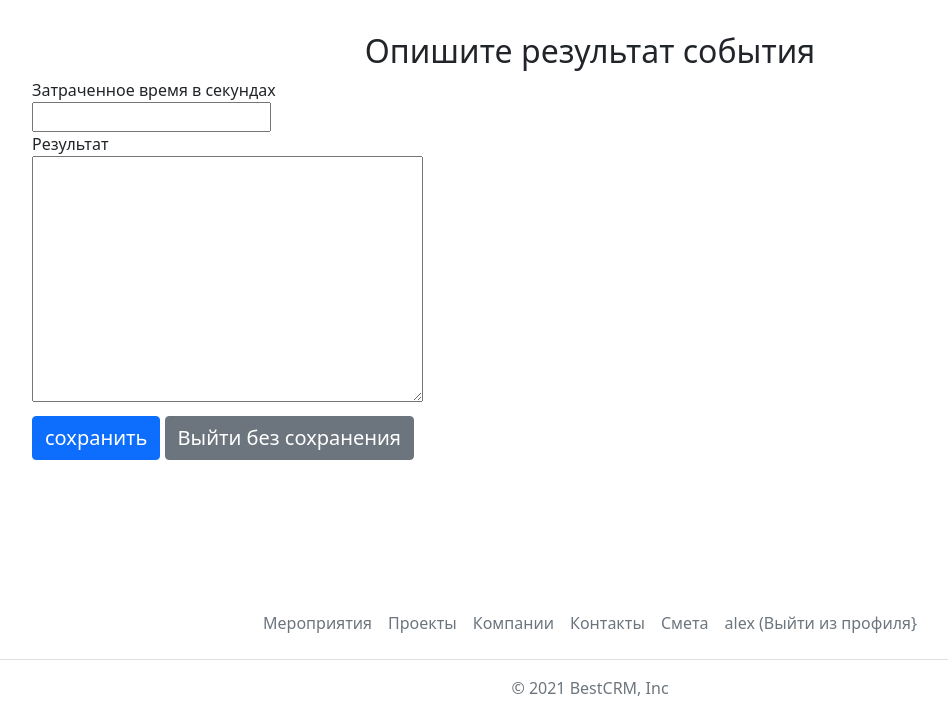
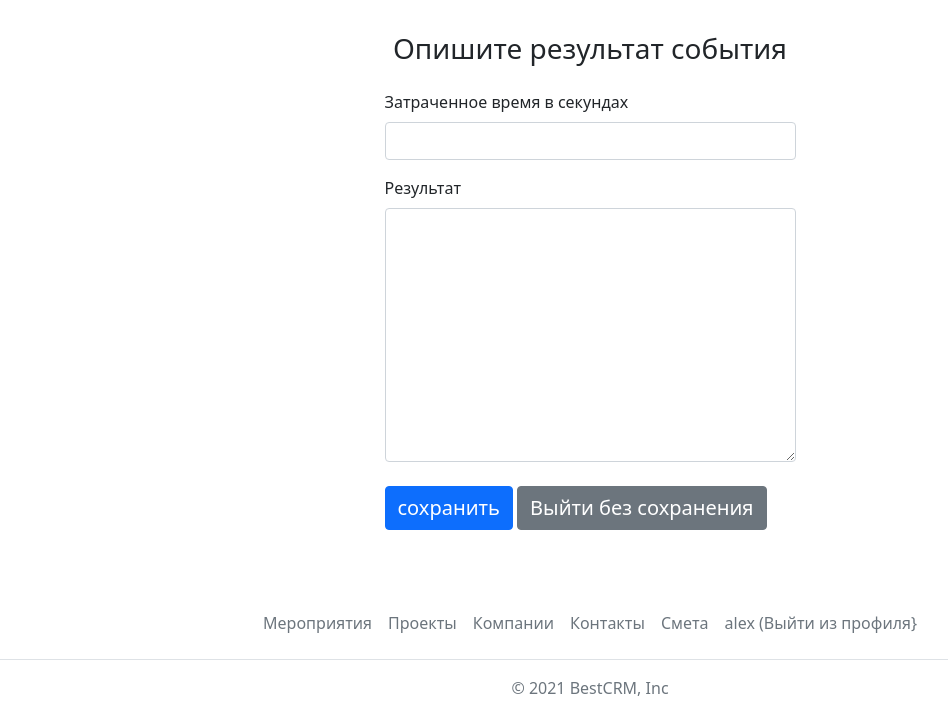
Before and after one commit to Rven721/my_crm, a Django app: page /event/38/result_add/ in a window 1280 px wide. Shown: the part 84-800 px from the top of the page, without its empty margins (50-998 px from the left). Run offline with Django 3.2, Linux system fonts and the light colour scheme; a user stored in the database is signed in; data comes from the database, SQL or seed files in the repository; some libraries are stand-ins or nearby versions.

Commit message:
Crispy forms bootstrap5 layout added

```diff
--- a/conf/settings/base.py
+++ b/conf/settings/base.py
@@ -40,6 +40,7 @@ INSTALLED_APPS = [
     'django.contrib.staticfiles',
     'crm.apps.CrmConfig',
     'crispy_forms',
+    'crispy_bootstrap5',
     'account.apps.AccountConfig',
     'cal.apps.CalConfig',
     'smeta.apps.SmetaConfig',
@@ -140,3 +141,6 @@ STATICFILES_STORAGE = "whitenoise.storage.CompressedManifestStaticFilesStorage"
 
 THOUSAND_SEPARATOR = ' '
 USE_THOUSAND_SEPARATOR = True
+
+CRISPY_ALLOWED_TEMPLATE_PACKS = 'bootstrap5'
+CRISPY_TEMPLATE_PACK = 'bootstrap5'
--- a/crm/templates/buttons_block.html
+++ b/crm/templates/buttons_block.html
@@ -1,2 +1,4 @@
-    <input class="btn btn-primary mt-2 fs-5" type="submit" value="сохранить">
-    <a class="btn btn-secondary mt-2 fs-5" href="{{request.META.HTTP_REFERER}}">Выйти без сохранения</a>
+    <div class="mt-3">
+        <input class="btn btn-primary mt-2 fs-5" type="submit" value="сохранить">
+        <a class="btn btn-secondary mt-2 fs-5" href="{{request.META.HTTP_REFERER}}">Выйти без сохранения</a>
+    </div>
--- a/crm/templates/crm/event_result_add.html
+++ b/crm/templates/crm/event_result_add.html
@@ -4,10 +4,14 @@
 {% block title %}Результат события{% endblock %}
 
 {% block content %}
-<h2 class="text-center">Опишите результат события</h3>
-  <form method="post">
-    {% csrf_token %}
-    {{form|crispy}}
-    {% include 'buttons_block.html' %}
-  </form>
+<h3 class="text-center">Опишите результат события</h3>
+<div class="container mt-4">
+  <div class="d-flex justify-content-center">
+    <form method="post w-90">
+      {% csrf_token %}
+      {{form|crispy}}
+      {% include 'buttons_block.html' %}
+    </form>
+  </div>
+</div>
 {% endblock %}
```
